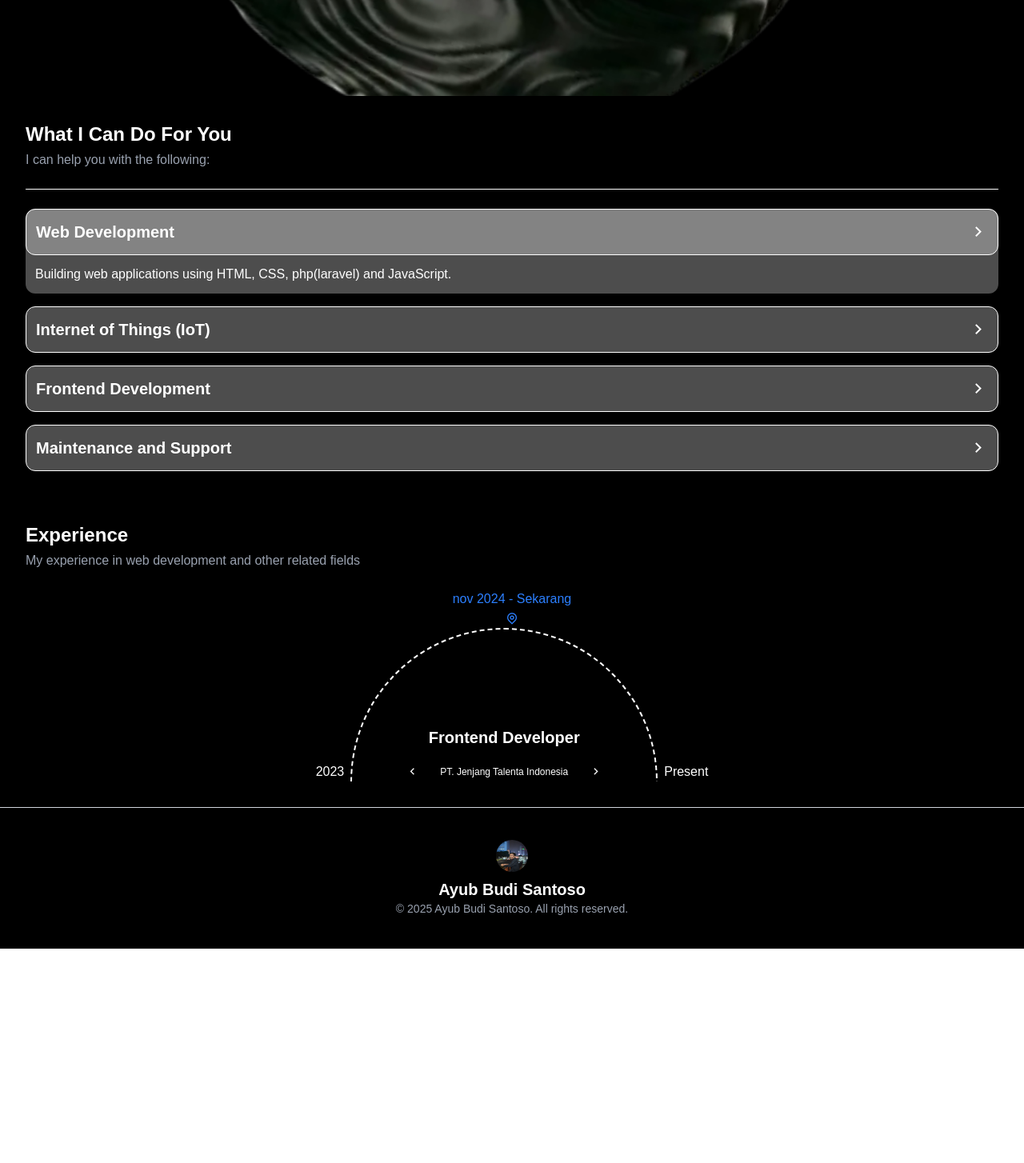
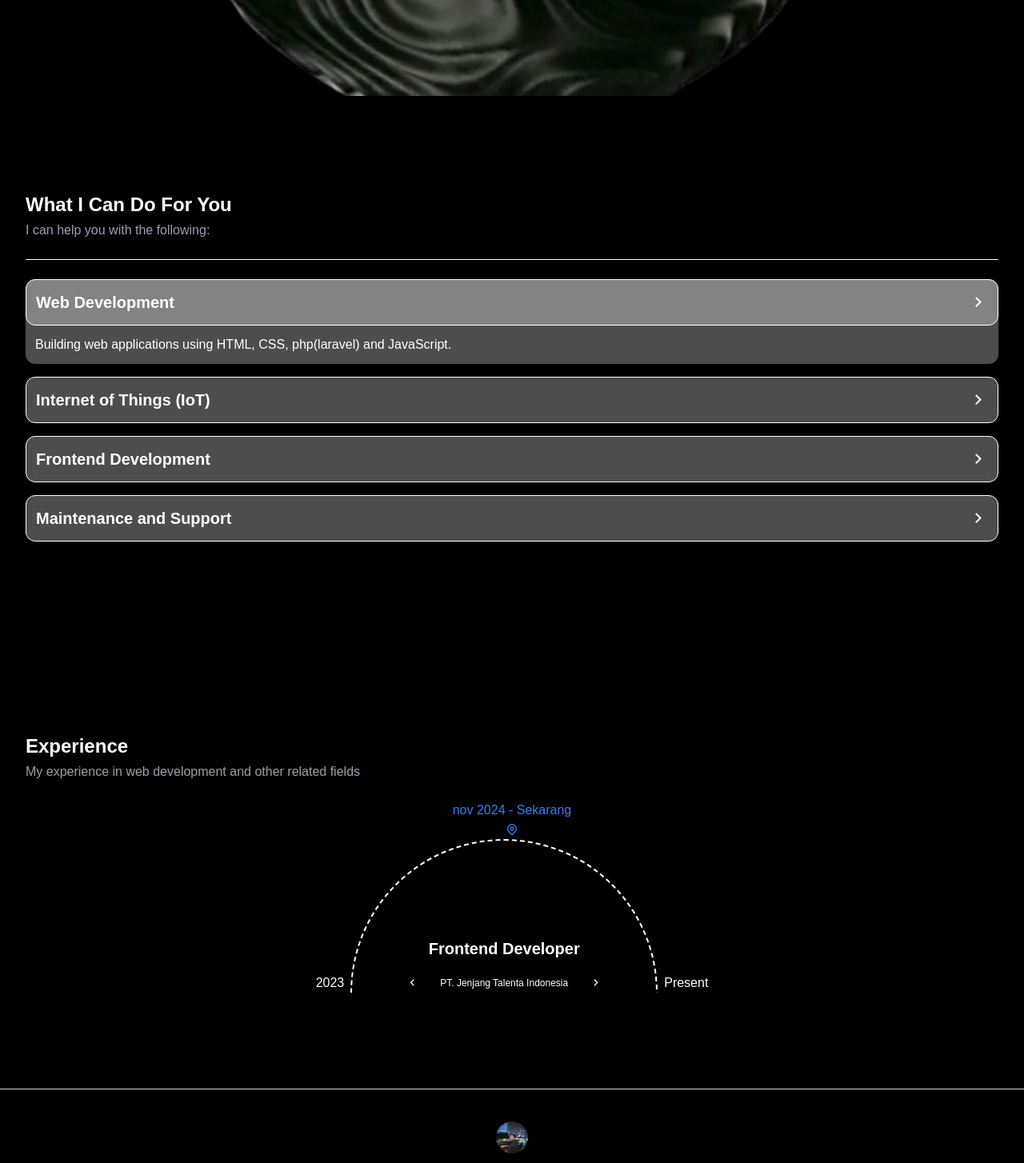
Before and after one commit to Ayub-Budi/ay-web-porto, a Next.js app: page / in a window 1280 px wide. Shown: the part 680-2134 px from the top of the page at 80% size. Before the commit the page ends 1866 px from the top, so only its background shows below. Built offline with nearby package versions, Linux system fonts and the light colour scheme.

Commit message:
fix: adjust padding for experience and skill sections for better layout

```diff
--- a/components/landing/dashboard/experience.tsx
+++ b/components/landing/dashboard/experience.tsx
@@ -45,7 +45,7 @@ export default function Experience() {
   };
 
   return (
-    <div className="flex flex-col py-8 gap-6">
+    <div className="flex flex-col py-8 md:py-30 gap-6">
       <TextTitle
         title="Experience"
         description="My experience in web development and other related fields"
--- a/components/landing/skill.tsx
+++ b/components/landing/skill.tsx
@@ -31,7 +31,7 @@ export default function Skill() {
     },
   ];
   return (
-    <div className="flex flex-col  py-8 gap-6">
+    <div className="flex flex-col  py-8 gap-6 md:py-30">
       <TextTitle
         title="What I Can Do For You"
         description="I can help you with the following:"
```
